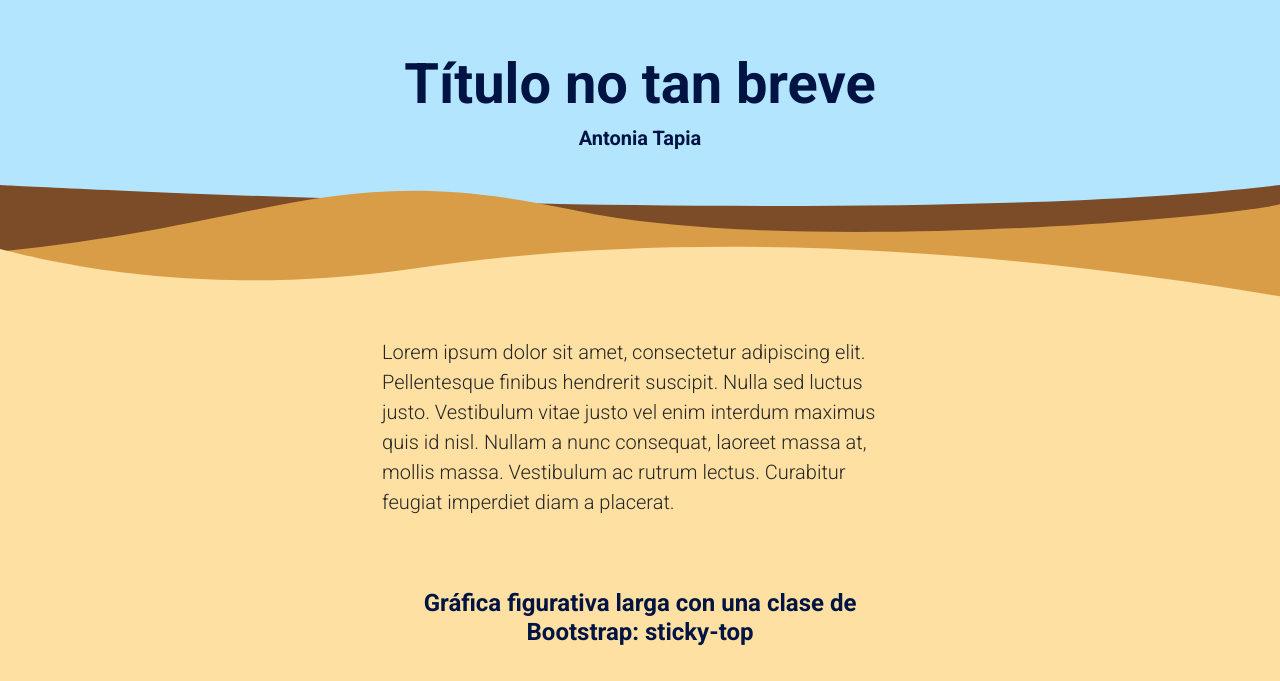
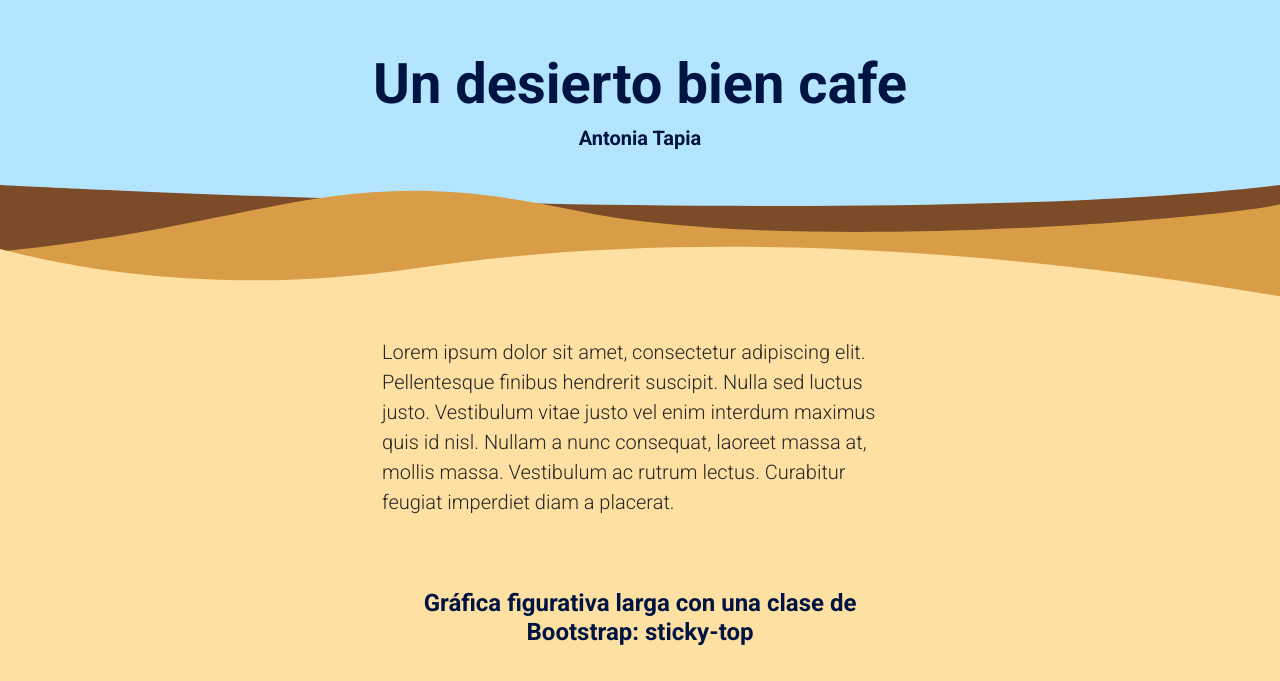
Before and after one commit to antooo-t/clase-8, a plain HTML site: page index.html in a window 1280 px wide. Shown: the part 103-784 px from the top of the page. Drawn offline with nearby package versions, Linux system fonts and the light colour scheme.

Commit message:
Update index.html

```diff
--- a/index.html
+++ b/index.html
@@ -14,7 +14,7 @@
     <body>
         <header class="position-relative">
             <div class="position-absolute top-50 start-50 translate-middle">
-                <h1 class="mb-2 text-center">Título no tan breve</h1>
+                <h1 class="mb-2 text-center">Un desierto bien cafe</h1>
                 <h2 class="text-center fs-5">Antonia Tapia</h2>
             </div>
         </header>
```
